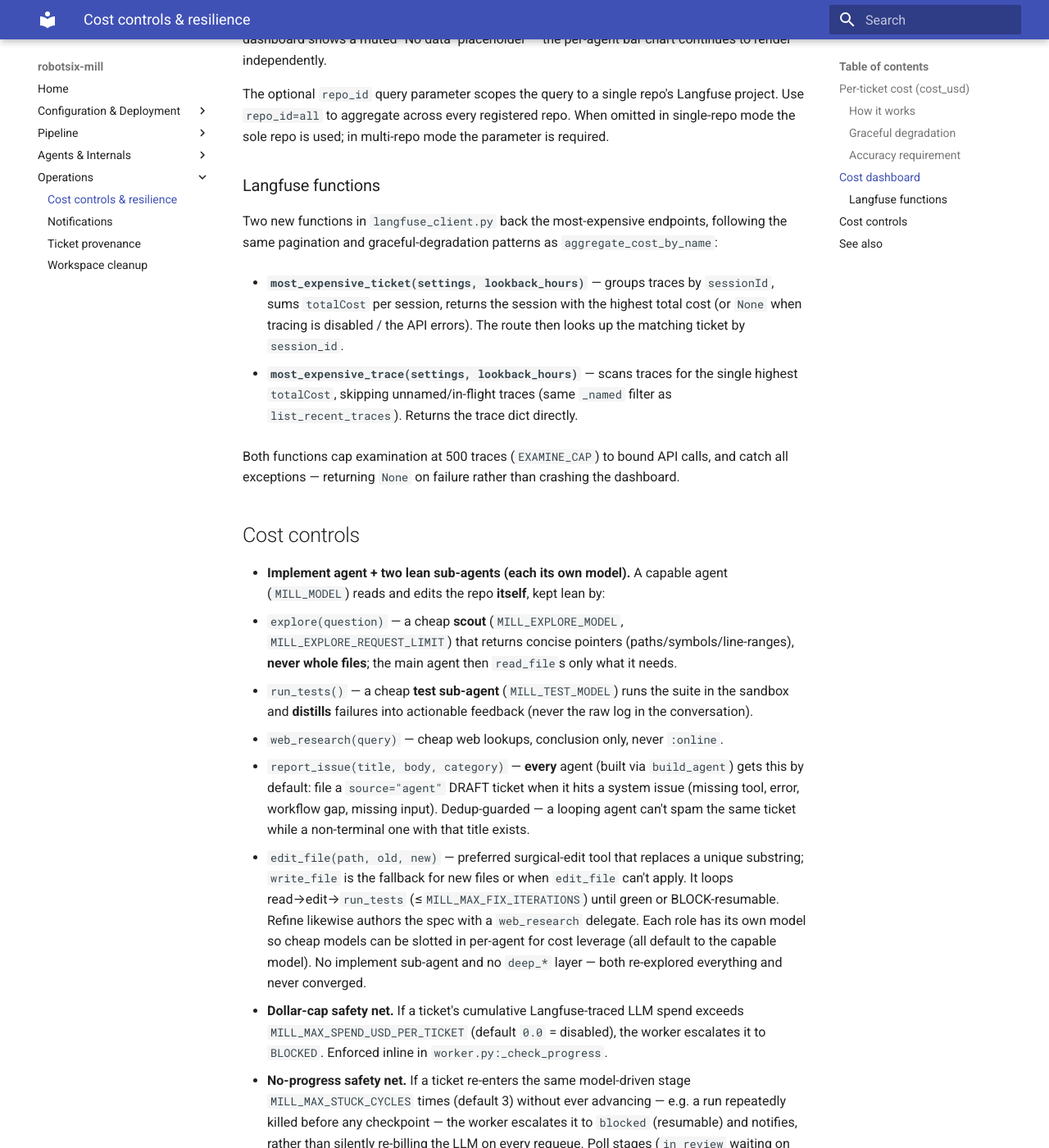
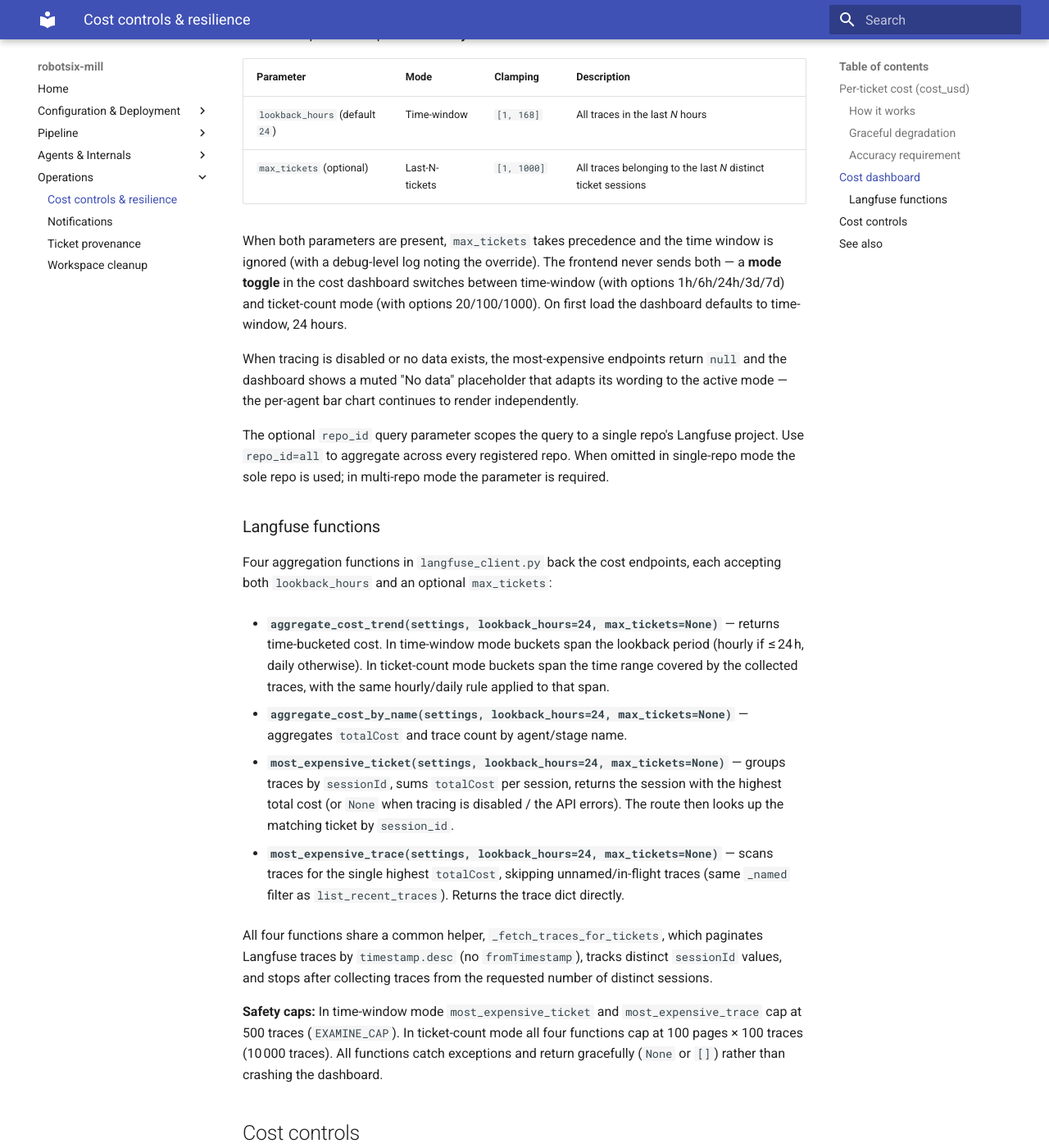
Before and after one commit to damien-robotsix/robotsix-mill, an MkDocs documentation site: the page built from docs/cost-and-resilience.md, in a window 1280 px wide and 1400 px high, scrolled down 1734 px. Shown: the whole window at 82% size. Built offline with MkDocs 1.6.1 and Material for MkDocs 9.7.7, drawn with Linux system fonts in a browser that asks for light colours; some of the changed text lies outside the part shown.

Commit message:
mill(docs): Cost board: filter by last N tickets (20/100/1000) in addition to time window (20260525T173313Z-cost-board-filter-by-last-n-tickets-20-1-5578)

```diff
--- a/docs/cost-and-resilience.md
+++ b/docs/cost-and-resilience.md
@@ -58,15 +58,29 @@
 
 | Endpoint | What it returns |
 |---|---|
+| `GET /costs/trend?lookback_hours=N&repo_id=X` | Time-bucketed cost for the sparkline chart |
 | `GET /costs/by-agent?lookback_hours=N&repo_id=X` | Per-agent-name cost bars (total cost + trace count) |
 | `GET /costs/most-expensive-ticket?lookback_hours=N&repo_id=X` | The single ticket with the highest LLM spend in the window |
 | `GET /costs/most-expensive-trace?lookback_hours=N&repo_id=X` | The single most expensive individual agent run (trace) in the window |
 
-All three endpoints clamp `lookback_hours` to `[1, 168]` (same as the
-selector options). When tracing is disabled or no data exists, the
-most-expensive endpoints return `null` and the dashboard shows a muted
-"No data" placeholder — the per-agent bar chart continues to render
-independently.
+All four endpoints accept **two mutually exclusive filter modes**:
+
+| Parameter | Mode | Clamping | Description |
+|---|---|---|---|
+| `lookback_hours` (default `24`) | Time-window | `[1, 168]` | All traces in the last *N* hours |
+| `max_tickets` (optional) | Last-N-tickets | `[1, 1000]` | All traces belonging to the last *N* distinct ticket sessions |
+
+When both parameters are present, `max_tickets` takes precedence and
+the time window is ignored (with a debug-level log noting the override).
+The frontend never sends both — a **mode toggle** in the cost dashboard
+switches between time-window (with options 1h/6h/24h/3d/7d) and
+ticket-count mode (with options 20/100/1000).  On first load the
+dashboard defaults to time-window, 24 hours.
+
+When tracing is disabled or no data exists, the most-expensive
+endpoints return `null` and the dashboard shows a muted "No data"
+placeholder that adapts its wording to the active mode — the per-agent
+bar chart continues to render independently.
 
 The optional `repo_id` query parameter scopes the query to a single
 repo's Langfuse project.  Use `repo_id=all` to aggregate across every
@@ -75,23 +89,40 @@
 
 ### Langfuse functions
 
-Two new functions in `langfuse_client.py` back the most-expensive
-endpoints, following the same pagination and graceful-degradation
-patterns as `aggregate_cost_by_name`:
+Four aggregation functions in `langfuse_client.py` back the cost
+endpoints, each accepting both `lookback_hours` and an optional
+`max_tickets`:
 
-- **`most_expensive_ticket(settings, lookback_hours)`** — groups traces
-  by `sessionId`, sums `totalCost` per session, returns the session with
-  the highest total cost (or `None` when tracing is disabled / the API
-  errors). The route then looks up the matching ticket by `session_id`.
+- **`aggregate_cost_trend(settings, lookback_hours=24, max_tickets=None)`** —
+  returns time-bucketed cost.  In time-window mode buckets span the
+  lookback period (hourly if ≤ 24 h, daily otherwise).  In ticket-count
+  mode buckets span the time range covered by the collected traces,
+  with the same hourly/daily rule applied to that span.
 
-- **`most_expensive_trace(settings, lookback_hours)`** — scans traces
-  for the single highest `totalCost`, skipping unnamed/in-flight traces
-  (same `_named` filter as `list_recent_traces`). Returns the trace
-  dict directly.
+- **`aggregate_cost_by_name(settings, lookback_hours=24, max_tickets=None)`** —
+  aggregates `totalCost` and trace count by agent/stage name.
 
-Both functions cap examination at 500 traces (`EXAMINE_CAP`) to bound
-API calls, and catch all exceptions — returning `None` on failure
-rather than crashing the dashboard.
+- **`most_expensive_ticket(settings, lookback_hours=24, max_tickets=None)`** —
+  groups traces by `sessionId`, sums `totalCost` per session, returns
+  the session with the highest total cost (or `None` when tracing is
+  disabled / the API errors).  The route then looks up the matching
+  ticket by `session_id`.
+
+- **`most_expensive_trace(settings, lookback_hours=24, max_tickets=None)`** —
+  scans traces for the single highest `totalCost`, skipping
+  unnamed/in-flight traces (same `_named` filter as
+  `list_recent_traces`).  Returns the trace dict directly.
+
+All four functions share a common helper, `_fetch_traces_for_tickets`,
+which paginates Langfuse traces by `timestamp.desc` (no `fromTimestamp`),
+tracks distinct `sessionId` values, and stops after collecting traces
+from the requested number of distinct sessions.
+
+**Safety caps:** In time-window mode `most_expensive_ticket` and
+`most_expensive_trace` cap at 500 traces (`EXAMINE_CAP`).  In
+ticket-count mode all four functions cap at 100 pages × 100 traces
+(10 000 traces).  All functions catch exceptions and return gracefully
+(`None` or `[]`) rather than crashing the dashboard.
 
 ## Cost controls
 
```
